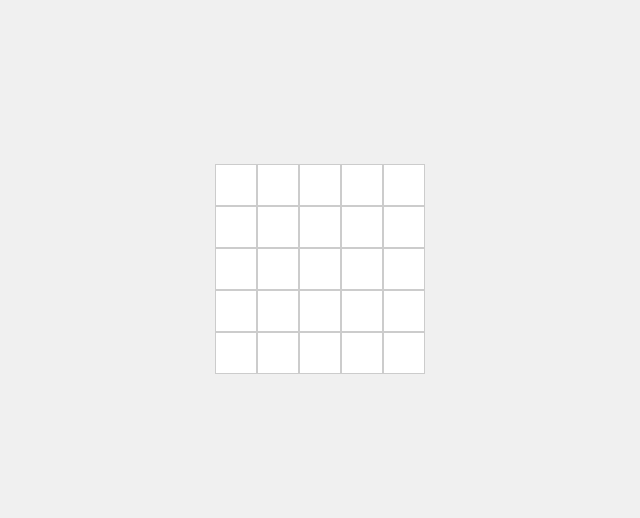
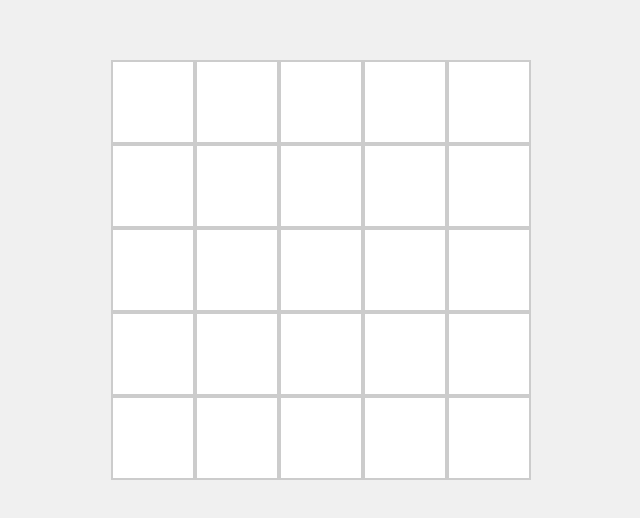
Before and after one commit to Ketan-Verma/mine-stake, a plain HTML site: page index.html in a window 1280 px wide. Shown: the part 132-650 px from the top of the page, without its empty margins (321-961 px from the left). Drawn offline with Linux system fonts and the light colour scheme.

Commit message:
scaled up the grid

```diff
--- a/index.html
+++ b/index.html
@@ -17,6 +17,7 @@
       #grid {
         display: grid;
         gap: 2px;
+        transform: scale(2);
       }
       .cell {
         width: 40px;
```
